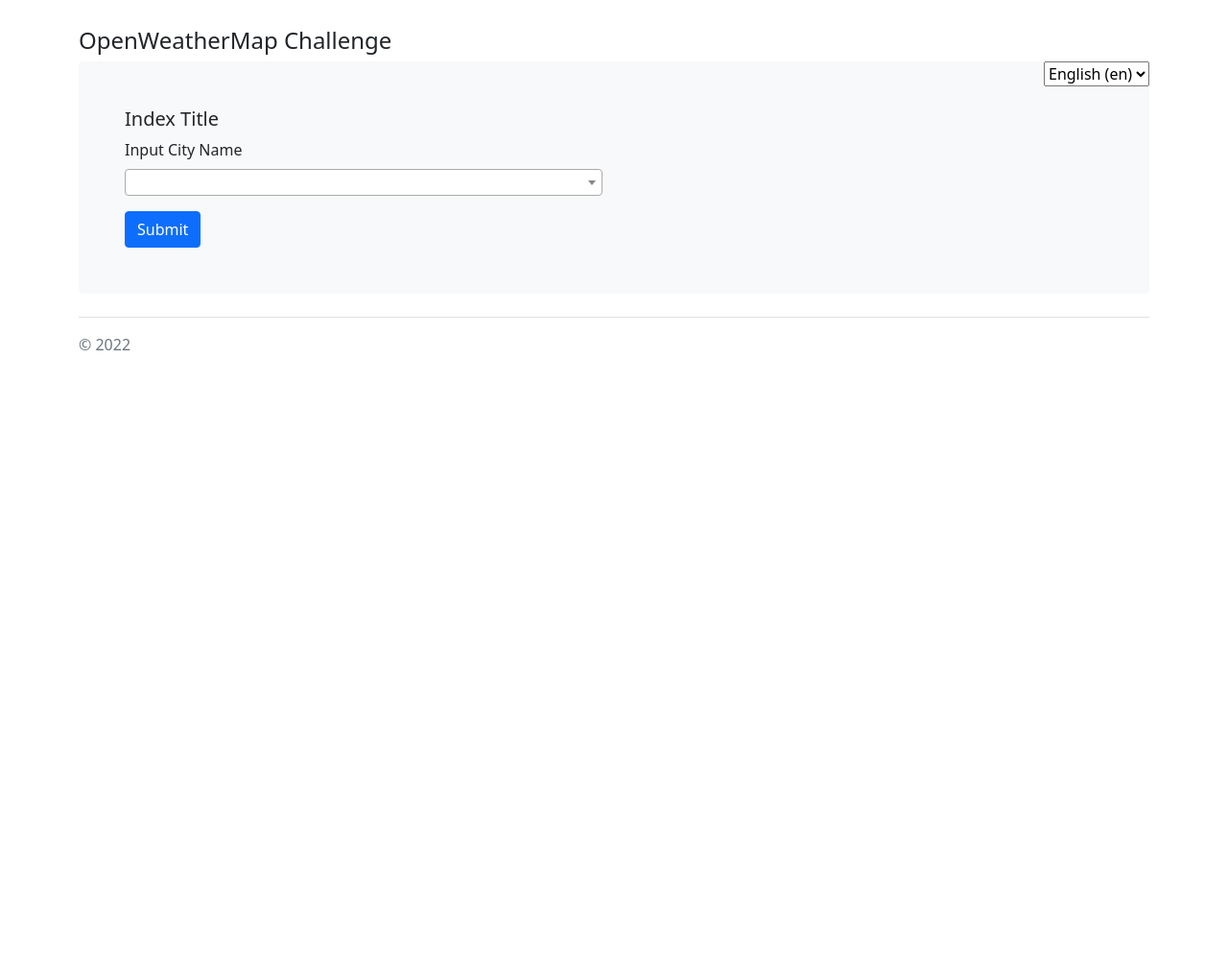
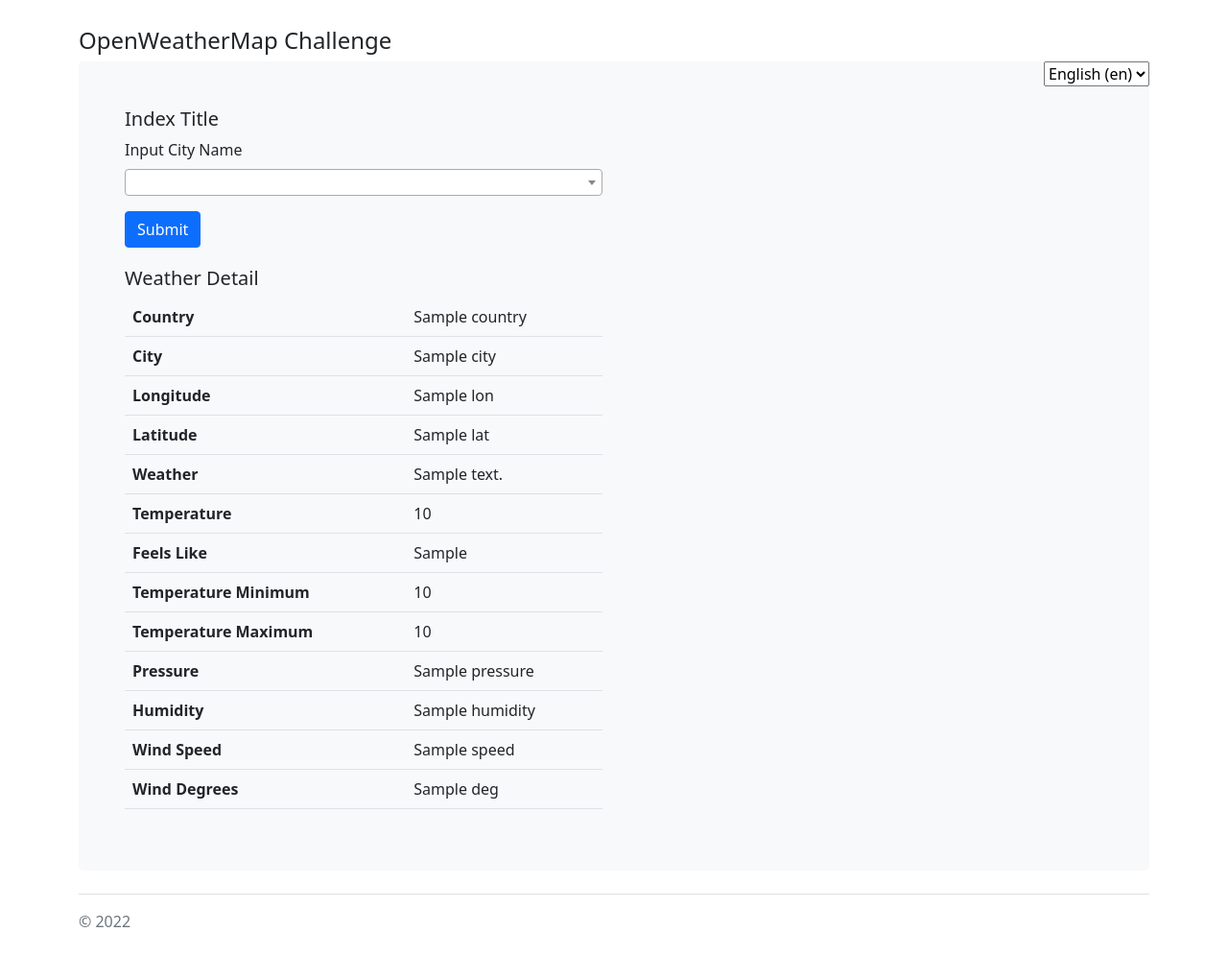
Before and after one commit to linxlunx/weatherchallenge, a Django app: template templates/openweathermap/index.html in a window 1280 px wide. Shown: the whole page at 96% size. Before the commit the page ends 365 px from the top, so only its background shows below. Run offline with Django 4.2, Linux system fonts and the light colour scheme; the template is opened without the code that fills it: most values are stand-ins (such as "Sample title", 1, 10 or a date in 2020); some libraries are stand-ins or nearby versions.

Commit message:
Complete get weather detail function
- Move city search to js file
- Add docker compose for memcached
- Add cache for searching and get weather detail
- Add translation for weather detail

```diff
--- a/openweathermap/forms.py
+++ b/openweathermap/forms.py
@@ -6,5 +6,6 @@
 
 
 class OpenWeatherMapGetDetailForm(forms.Form):
+    city = forms.CharField()
     latitude = forms.FloatField()
     longitude = forms.FloatField()
--- a/openweathermap/views.py
+++ b/openweathermap/views.py
@@ -15,7 +15,11 @@
         form = forms.OpenWeatherMapGetDetailForm(request.POST)
         if not form.is_valid():
             return render(request, 'openweathermap/index.html', {'errors': form.errors})
-        return render(request, '')
+        weather = utils.OpenWeatherMapUtil(request.LANGUAGE_CODE).get_weather(form.cleaned_data['latitude'],
+                                                                              form.cleaned_data['longitude'])
+        if weather['cod'] != 200:
+            return render(request, 'openweathermap/index.html', {'errors': weather['message']})
+        return render(request, 'openweathermap/index.html', {'weather': weather, 'city': form.cleaned_data['city']})
 
 
 class OpenWeatherMapAPIFindCityView(View):
--- a/requirements.txt
+++ b/requirements.txt
@@ -11,5 +11,7 @@
 frozenlist==1.3.0
 idna==3.3
 multidict==6.0.2
+python-memcached==1.59
+six==1.16.0
 sqlparse==0.4.2
 yarl==1.7.2
--- /dev/null
+++ b/static/js/search_city.js
@@ -0,0 +1,30 @@
+$('#city_form').select2({
+    minimumInputLength: 3,
+    ajax: {
+        url: '/openweathermap/api/cities',
+        delay: 300,
+        cache: true,
+        data: function (params) {
+            var query = {
+                name: params.term
+            }
+            return query
+        },
+        processResults: function (data) {
+            let newData = []
+            $.each(data.cities, function (i, d) {
+                let city_fullname = [d.local_name, d.country]
+                newData.push({id: d.id, text: city_fullname.join(", "), latitude: d.lat, longitude: d.lon})
+            })
+            return {
+                results: newData
+            }
+        }
+    }
+})
+
+$('#city_form').on('select2:select', function (e) {
+    var data = e.params.data
+    $('#latitude_form').val(data.latitude)
+    $('#longitude_form').val(data.longitude)
+})
--- a/templates/openweathermap/index.html
+++ b/templates/openweathermap/index.html
@@ -9,7 +9,7 @@
 
     {% if errors %}
         <div class="alert alert-danger alert-dismissible fade show" role="alert">
-            <strong>{%  trans "Error Submit" %}!</strong><br/>{% trans "Please Check City Name" %}
+            <strong>{% trans "Error Submit" %}!</strong><br/>{% trans "Please Check City Name" %}
             <button type="button" class="btn-close" data-bs-dismiss="alert" aria-label="Close"></button>
         </div>
     {% endif %}
@@ -28,39 +28,72 @@
             </form>
         </div>
     </div>
+
+    {% if weather %}
+        <div class="row" style="margin-top: 20px;">
+            <div class="col-6">
+                <h5>Weather Detail</h5>
+                <table class="table">
+                    <tbody>
+                    <tr>
+                        <th>{% trans "Country" %}</th>
+                        <td>{{ weather.sys.country }}</td>
+                    </tr>
+                    <tr>
+                        <th>{% trans "City" %}</th>
+                        <td>{{ city }}</td>
+                    </tr>
+                    <tr>
+                        <th>{% trans "Longitude" %}</th>
+                        <td>{{ weather.coord.lon }}</td>
+                    </tr>
+                    <tr>
+                        <th>{% trans "Latitude" %}</th>
+                        <td>{{ weather.coord.lat }}</td>
+                    </tr>
+                    <tr>
+                        <th>{% trans "Weather" %}</th>
+                        <td>{{ weather.weather.0.description }}</td>
+                    </tr>
+                    <tr>
+                        <th>{% trans "Temperature" %}</th>
+                        <td>{{ weather.main.temp }}</td>
+                    </tr>
+                    <tr>
+                        <th>{% trans "Feels Like" %}</th>
+                        <td>{{ weather.main.feels_like }}</td>
+                    </tr>
+                    <tr>
+                        <th>{% trans "Temperature Minimum" %}</th>
+                        <td>{{ weather.main.temp_min }}</td>
+                    </tr>
+                    <tr>
+                        <th>{% trans "Temperature Maximum" %}</th>
+                        <td>{{ weather.main.temp_max }}</td>
+                    </tr>
+                    <tr>
+                        <th>{% trans "Pressure" %}</th>
+                        <td>{{ weather.main.pressure }}</td>
+                    </tr>
+                    <tr>
+                        <th>{% trans "Humidity" %}</th>
+                        <td>{{ weather.main.humidity }}</td>
+                    </tr>
+                    <tr>
+                        <th>{% trans "Wind Speed" %}</th>
+                        <td>{{ weather.wind.speed }}</td>
+                    </tr>
+                    <tr>
+                        <th>{% trans "Wind Degrees" %}</th>
+                        <td>{{ weather.wind.deg }}</td>
+                    </tr>
+                    </tbody>
+                </table>
+            </div>
+        </div>
+    {% endif %}
 {% endblock %}
 
 {% block scripts %}
-    <script>
-        $('#city_form').select2({
-            minimumInputLength: 3,
-            ajax: {
-                url: '/openweathermap/api/cities',
-                delay: 250,
-                cache: true,
-                data: function (params) {
-                    var query = {
-                        name: params.term
-                    }
-                    return query
-                },
-                processResults: function (data) {
-                    let newData = []
-                    $.each(data.cities, function (i, d) {
-                        let city_fullname = [d.local_name, d.country]
-                        newData.push({id: d.id, text: city_fullname.join(", "), latitude: d.lat, longitude: d.lon})
-                    })
-                    return {
-                        results: newData
-                    }
-                }
-            }
-        })
-
-        $('#city_form').on('select2:select', function (e) {
-            var data = e.params.data
-            $('#latitude_form').val(data.latitude)
-            $('#longitude_form').val(data.longitude)
-        })
-    </script>
+    <script src="{% static 'js/search_city.js' %}"></script>
 {% endblock %}
```
Also changed, not shown: docker-compose.yml (added, +7 -0 lines), openweathermap/utils.py (+35 -9 lines), weatherchallenge/settings.py (+9 -0 lines), locale/en/LC_MESSAGES/django.po, locale/fr/LC_MESSAGES/django.po, locale/it/LC_MESSAGES/django.po, 4 other files.
